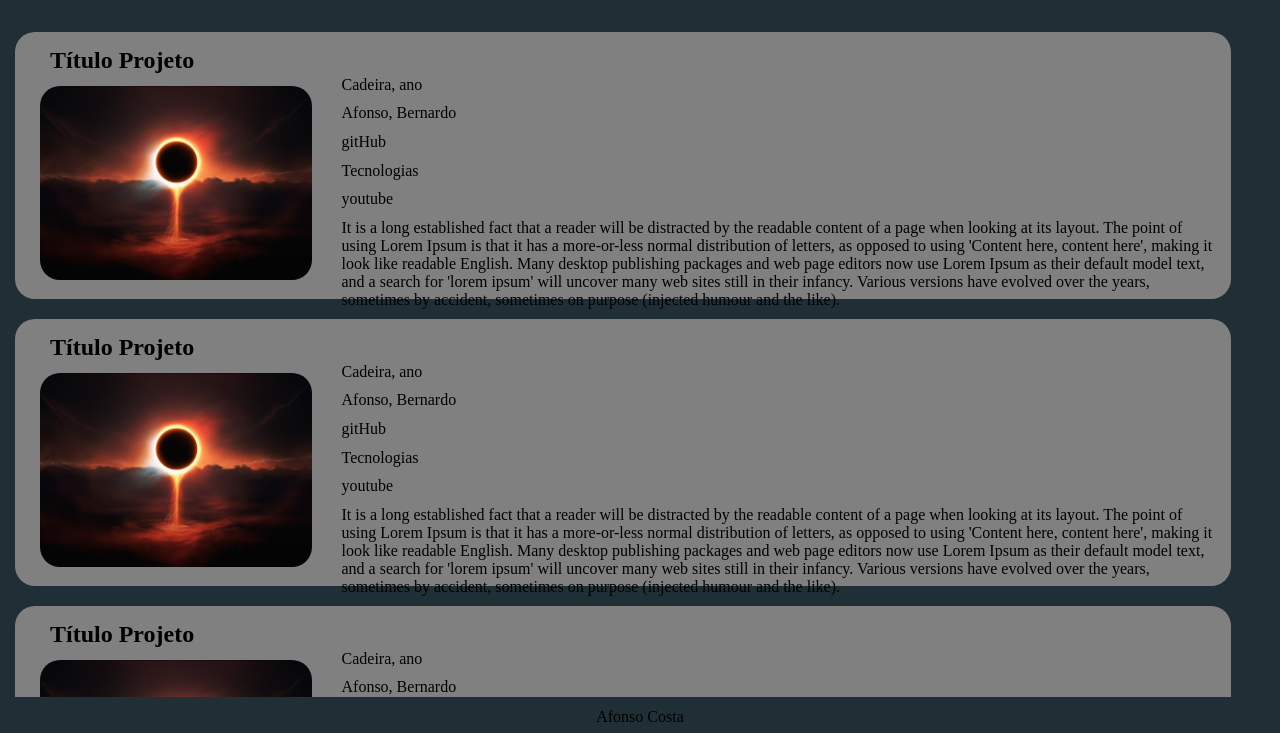
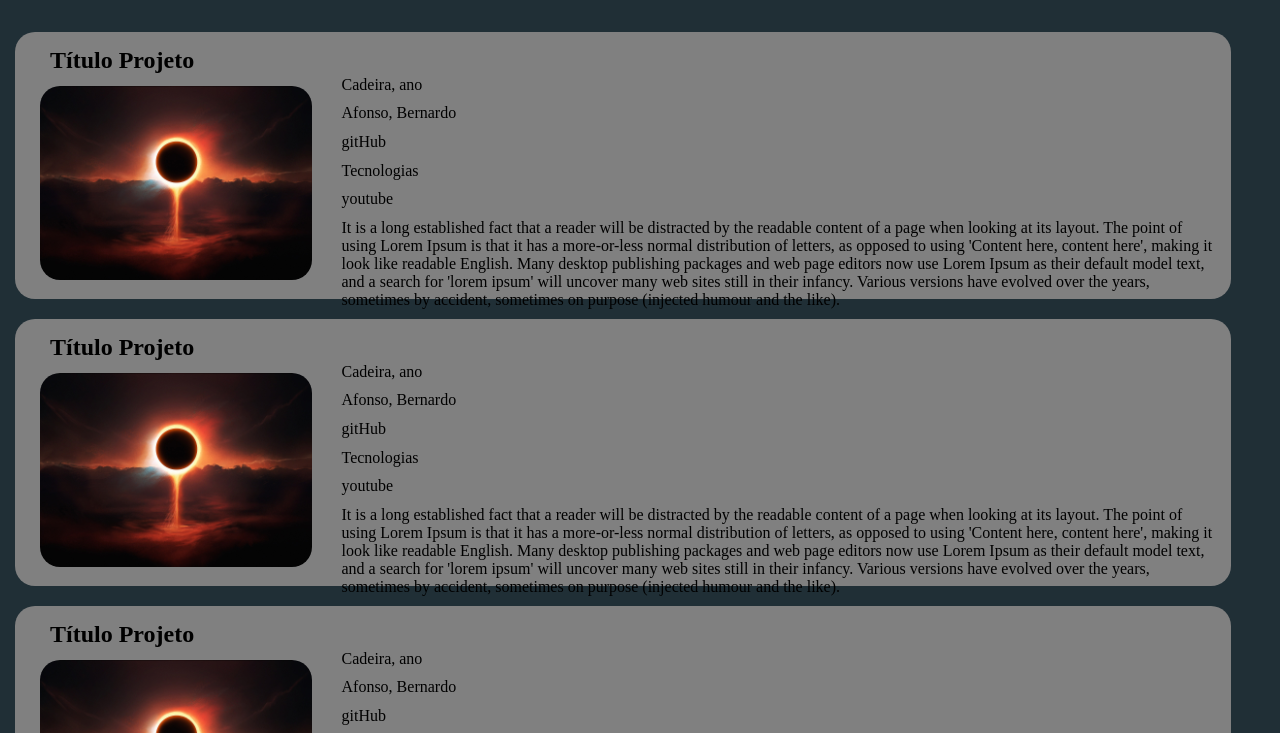
Before and after one commit to afonso-21902703/portefolio, a plain HTML site: page projects.html in a window 1280 px wide. Shown: the part 63-796 px from the top of the page. Drawn offline with Linux system fonts and the light colour scheme.

Commit message:
fix projects overflow problem

```diff
--- a/projects.css
+++ b/projects.css
@@ -91,8 +91,7 @@
 }
 
 main {
-    height: 85vh;
-    overflow: scroll;
+
 }
 
 .projects {
```
